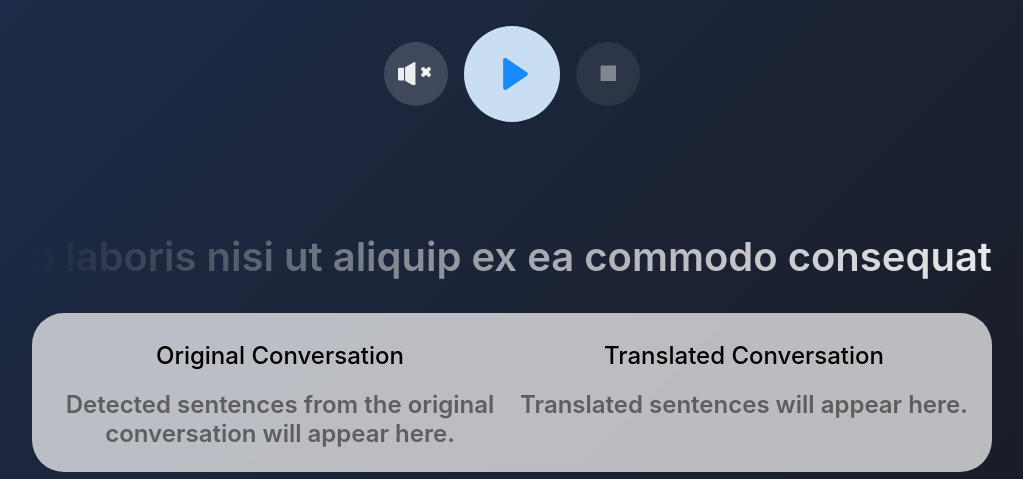
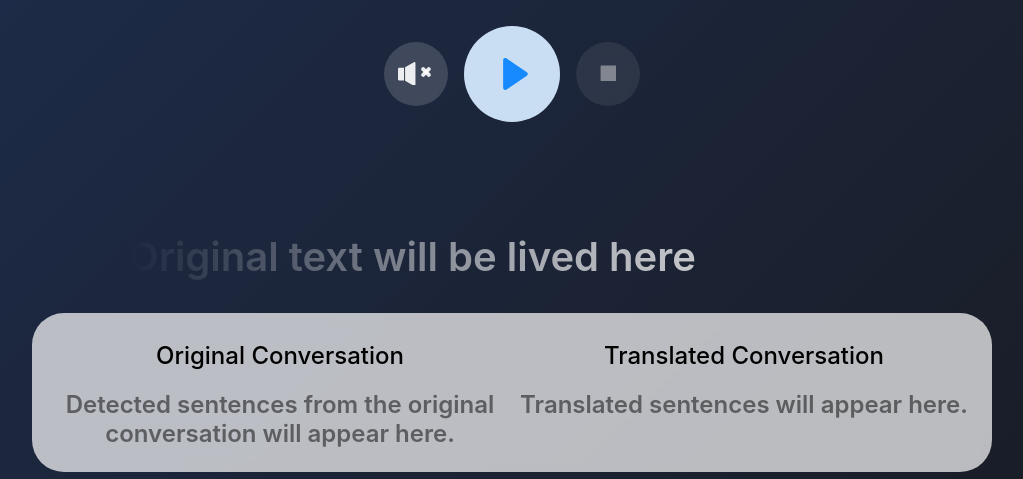
Before and after one commit to pvonsite/RainbowSTS, a Flask app: page / in a window 1280 px wide. Shown: the part 206-685 px from the top of the page, without its empty margins (128-1151 px from the left). Run offline with Flask 3, Linux system fonts and the light colour scheme.

```diff
--- a/static/js/transcribe.js
+++ b/static/js/transcribe.js
@@ -1,41 +1,45 @@
 class TranscribeView {
   constructor(websocketHandler) {
     this.websocketHandler = websocketHandler;
-        this.view = document.getElementById('original-text');
 
     // Bind event listeners
-        this.websocketHandler.addEventListener('realtime', (data) => this.handleTranscription(data));
-        this.websocketHandler.addEventListener('fullSentence', (data) => this.finalizeSentence(data));
-        this.websocketHandler.addEventListener('connection', (data) => this.handleConnection(data));
-        this.fullSentences = '';
-        this.buildingSentence = ''
+    this.websocketHandler.addEventListener("realtime", (data) =>
+      this.handleTranscription(data),
+    );
+    this.websocketHandler.addEventListener("fullSentence", (data) =>
+      this.finalizeSentence(data),
+    );
+    this.websocketHandler.addEventListener("connection", (data) =>
+      this.handleConnection(data),
+    );
+    this.fullSentences = "";
+    this.buildingSentence = "";
   }
 
   handleConnection(data) {
-        if (data && data.status === 'connected') {
-            console.log('WebSocket connected:', data);
-            this.view.textContent = '';
+    if (data && data.status === "connected") {
+      console.log("WebSocket connected:", data);
     }
   }
 
   handleTranscription(data) {
+    console.log("Transcription data received:", data);
     if (data && data.text) {
       this.buildingSentence = data.text;
-            this.render()
+      state.pushLiveToken(data.text);
     }
   }
 
   finalizeSentence(data) {
-        console.log('Full sentence received:', data);
+    console.log("Full sentence received:", data);
     if (data && data.text) {
-            this.fullSentences = this.fullSentences.concat(data.text);
-            this.buildingSentence = '';
-            this.render()
+      this.fullSentences += data.text;
+      this.buildingSentence = "";
+      this.render();
     }
   }
 
   render() {
-        this.view.textContent = this.fullSentences.concat(' ', this.buildingSentence).concat('...');
-        console.log(this.view.textContent)
+    this.fullSentences.concat(" ", this.buildingSentence).concat("...");
   }
 }
--- a/templates/components/main/text.html
+++ b/templates/components/main/text.html
@@ -9,11 +9,9 @@
     font-size: 2.5rem;
     font-weight: 600;
     color: transparent;
-    text-align: right;
-    direction: rtl;
     overflow: hidden;
     background: rgba(255, 255, 255, 1);
-    width: 100%;
+    width: 80%;
     background: linear-gradient(
       90deg,
       rgba(255, 255, 255, 0) 0%,
@@ -54,10 +52,7 @@
 
 <div id="text" class="flex flex-column align-center">
   <div id="original-text" class="text" data-kind="original">
-    Lorem ipsum dolor sit amet, consectetur adipiscing elit, sed do eiusmod
-    tempor incididunt ut labore et dolore magna aliqua. Ut enim ad minim veniam,
-    quis nostrud exercitation ullamco laboris nisi ut aliquip ex ea commodo
-    consequat.
+    Original text will be lived here
   </div>
 
   <div class="fullsentence flex glassy">
@@ -81,3 +76,25 @@
     </div>
   </div>
 </div>
+
+<script>
+  (() => {
+    const LIVE_PLACEHOLDER = "Original text will be lived here.";
+    const ORIGINAL_PLACEHOLDER =
+      "Detected sentences from the original conversation will appear here.";
+    const TRANSLATED_PLACEHOLDER = "Translated sentences will appear here.";
+
+    const liveText = document.getElementById("original-text");
+    const originalConversation = document.getElementById(
+      "original-conversation",
+    );
+    const translatedConversation = document.getElementById(
+      "translated-conversation",
+    );
+
+    state.addEventListener(
+      "liveTextChanged",
+      () => (liveText.textContent = state.liveText),
+    );
+  })();
+</script>
```
Lines whose indentation alone changed are shown as unchanged.
